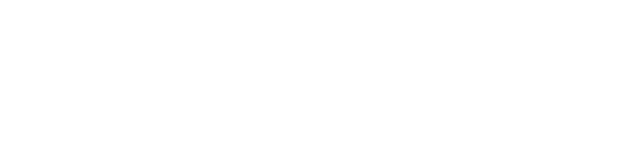
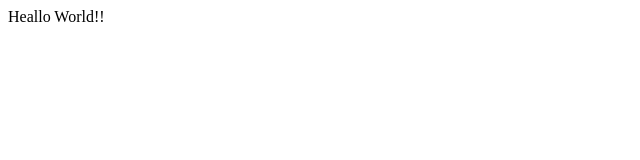
Before and after one commit to againandagainongit/againandagainongit.github.io, a plain HTML site: page index.html in a window 1280 px wide. Shown: the whole page, without its empty margins (0-640 px from the left). Drawn offline with Linux system fonts and the light colour scheme.

Commit message:
Update index.html

```diff
--- a/index.html
+++ b/index.html
@@ -1,4 +1,9 @@
 <!DOCTYPE html>
+<html>
   <header>
     <title>Frist Website!</title>
   </header>
+<body>
+  <a>Heallo World!!</a>
+</body>
+</html>
```
